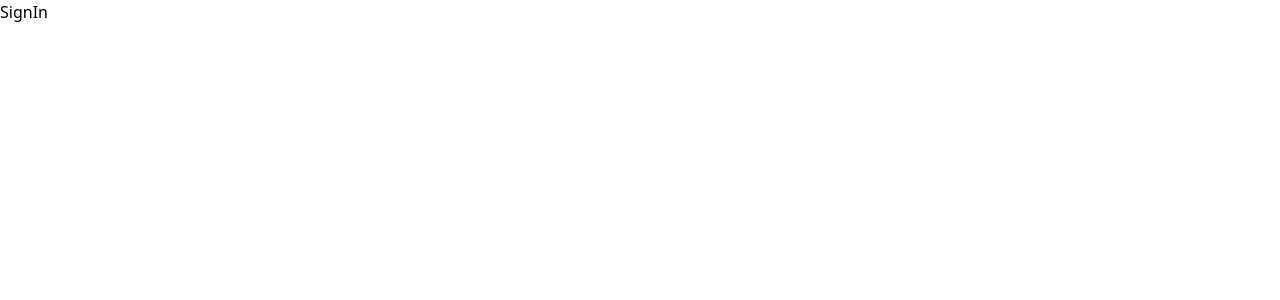
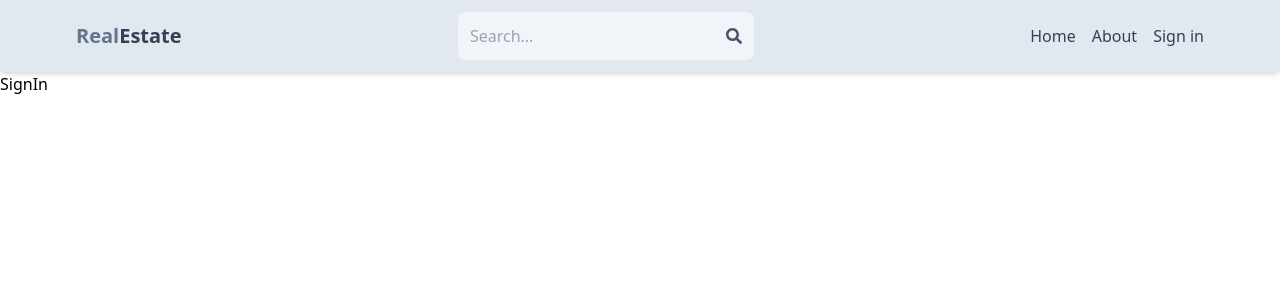
Before and after one commit to amandeep90s/mern-real-estate, a React (Vite) app in the folder client/: page /sign-in in a window 1280 px wide. Shown: the top 300 px of the page. Built offline with nearby package versions, Linux system fonts and the light colour scheme.

Commit message:
Created header component

```diff
--- a/client/package.json
+++ b/client/package.json
@@ -12,6 +12,7 @@
   "dependencies": {
     "react": "^18.2.0",
     "react-dom": "^18.2.0",
+    "react-icons": "^4.11.0",
     "react-router-dom": "^6.17.0"
   },
   "devDependencies": {
--- a/client/src/App.jsx
+++ b/client/src/App.jsx
@@ -1,4 +1,5 @@
 import { BrowserRouter, Route, Routes } from 'react-router-dom';
+import Header from './components/Header';
 import About from './pages/About';
 import Home from './pages/Home';
 import Profile from './pages/Profile';
@@ -8,6 +9,7 @@
 const App = () => {
   return (
     <BrowserRouter>
+      <Header />
       <Routes>
         <Route path='/' element={<Home />} />
         <Route path='/sign-in' element={<SignIn />} />
--- /dev/null
+++ b/client/src/components/Header.jsx
@@ -0,0 +1,48 @@
+import { FaSearch } from 'react-icons/fa';
+import { Link } from 'react-router-dom';
+
+const Header = () => {
+  return (
+    <header className='bg-slate-200 shadow-md'>
+      <div className='flex justify-between items-center max-w-6xl mx-auto p-3'>
+        <Link to='/'>
+          <h1 className='font-bold text-sm sm:text-xl flex flex-wrap'>
+            <span className='text-slate-500'>Real</span>
+            <span className='text-slate-700'>Estate</span>
+          </h1>
+        </Link>
+
+        <form className='bg-slate-100 p-3 rounded-lg flex justify-between items-center'>
+          <input
+            type='search'
+            name='search'
+            id='search'
+            placeholder='Search...'
+            className='bg-transparent focus:outline-none w-24 sm:w-64'
+          />
+          <FaSearch className='text-slate-600' />
+        </form>
+
+        <ul className='flex gap-4'>
+          <Link
+            to='/'
+            className='hidden sm:inline text-slate-700 hover:underline'
+          >
+            Home
+          </Link>
+          <Link
+            to='/about'
+            className='hidden sm:inline text-slate-700 hover:underline'
+          >
+            About
+          </Link>
+          <Link to='/sign-in' className='text-slate-700 hover:underline'>
+            Sign in
+          </Link>
+        </ul>
+      </div>
+    </header>
+  );
+};
+
+export default Header;
```
Also changed, not shown: 1 other file (tests, documents, lock files or other folders).
